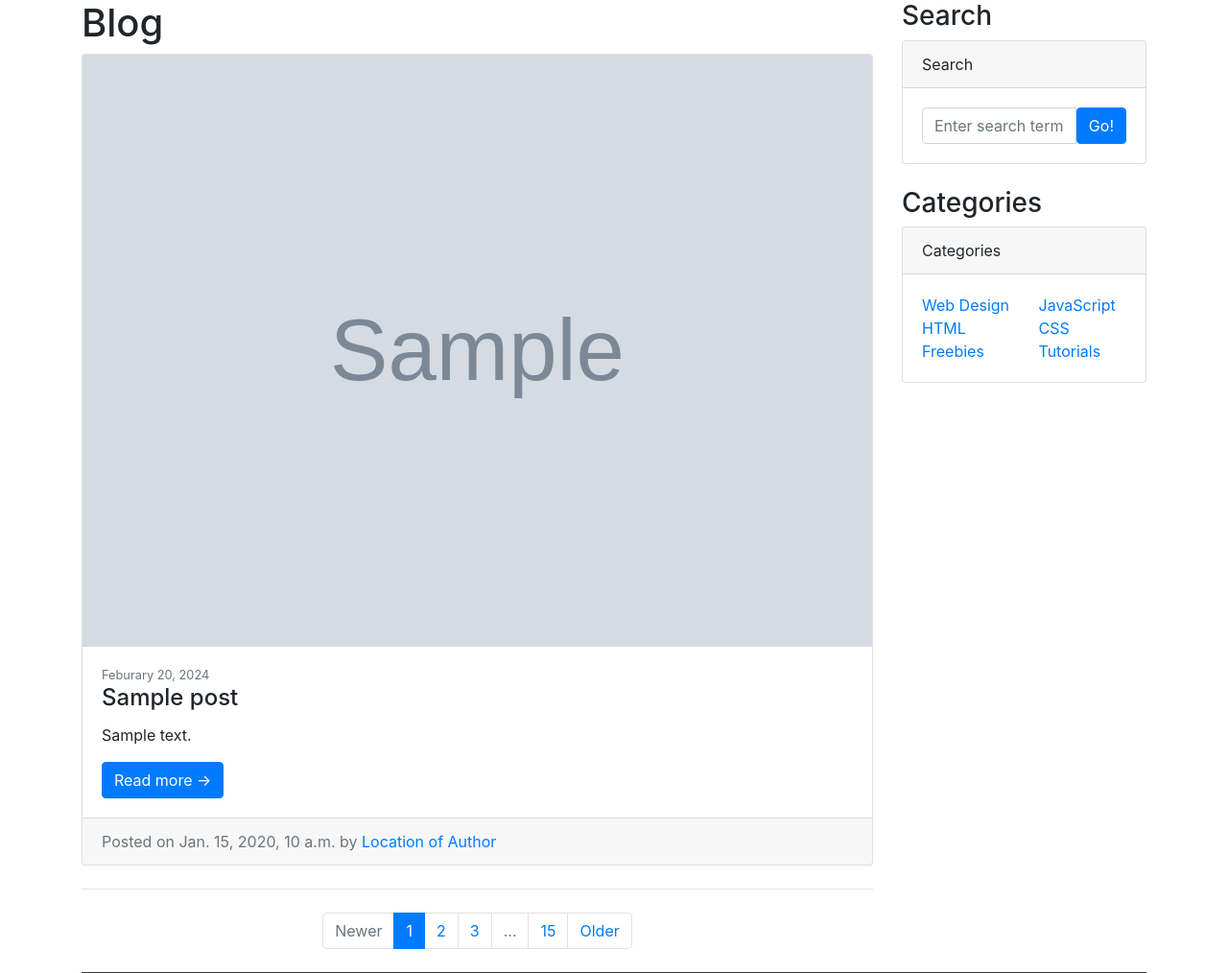
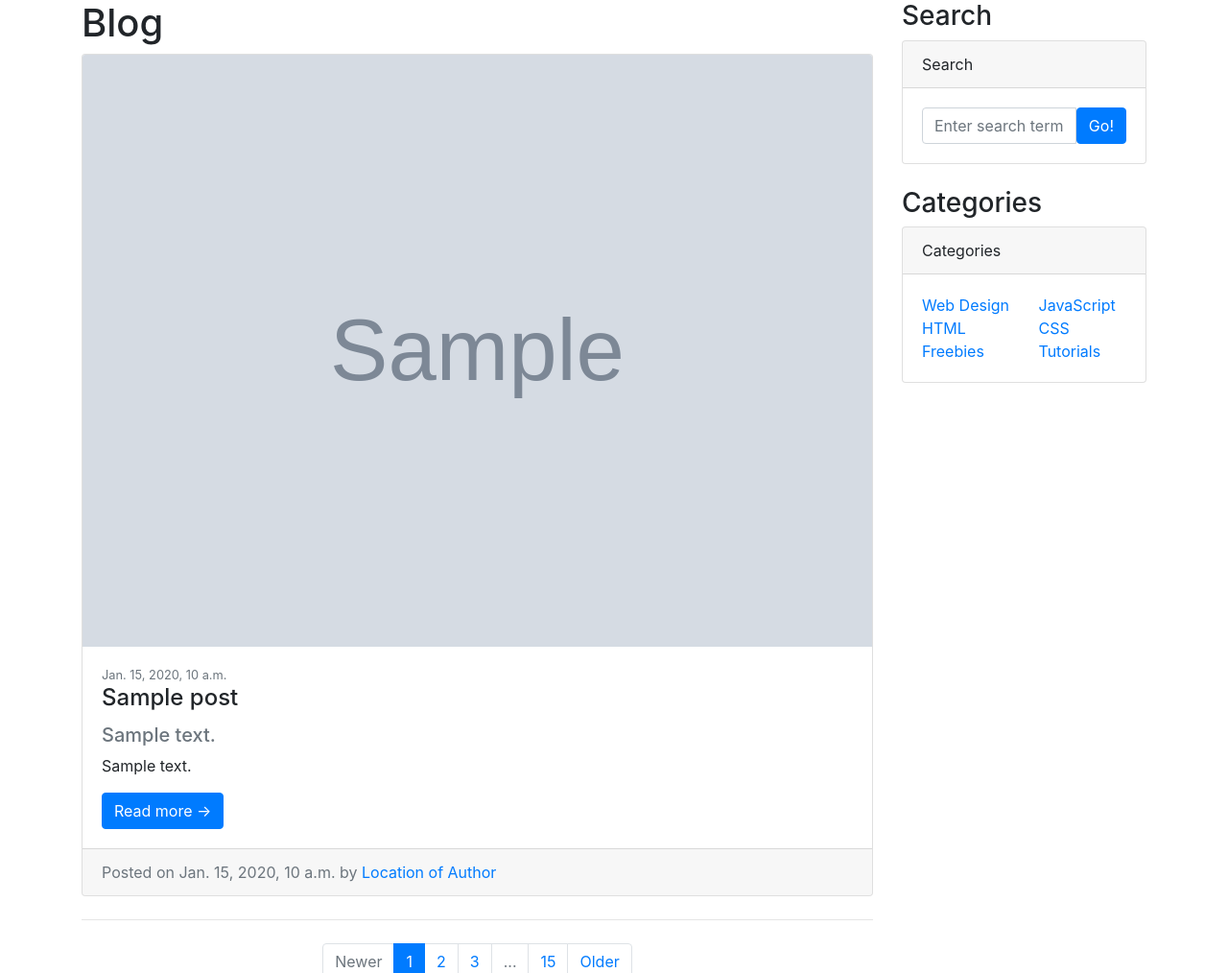
Before and after one commit to Linfo-KR/MyWebPage, a Django app: page /blog/ in a window 1280 px wide. Shown: the part 72-1086 px from the top of the page at 96% size. Run offline with Django 4.2, Linux system fonts and the light colour scheme; tables that the repository leaves empty hold one stand-in row (values such as "Sample post"); grey boxes marked "Sample" are stand-in pictures; some libraries are stand-ins or nearby versions.

Commit message:
Apply on Preview and Hook Text

```diff
--- a/blog/models.py
+++ b/blog/models.py
@@ -3,7 +3,8 @@ import os
 from django.db import models
 
 class Post(models.Model) :
-    title = models.CharField(max_length = 30)
+    title = models.CharField(max_length=30)
+    hookText = models.CharField(max_length=100, blank=True)
     content = models.TextField()
     createTime = models.DateTimeField(auto_now_add = True)
     updateTime = models.DateTimeField(auto_now = True)
--- a/blog/templates/blog/post_detail.html
+++ b/blog/templates/blog/post_detail.html
@@ -41,6 +41,7 @@
                     <header class="mb-4">
                         <!-- Post title-->
                         <h1 class="fw-bolder mb-1">{{ post.title }}</h1>
+                        <h5 class="text-muted">{{ post.hookText }}</h5>
 
                         <!-- Post Author-->
                         <p class="lead">
--- a/blog/templates/blog/post_list.html
+++ b/blog/templates/blog/post_list.html
@@ -85,9 +85,12 @@
                             <img class="card-img-top" src="https://picsum.photos/seed/{{ post.id }}/800/200" alt="Random Image">
                         {% endif %}
                         <div class="card-body">
-                            <div class="small text-muted">Feburary 20, 2024</div>
+                            <div class="small text-muted">{{ post.createTime }}</div>
                             <h2 class="card-title h4">{{ post.title }}</h2>
-                            <p class="card-text">{{ post.content }}</p>
+                            {% if post.hookText %}
+                                <h5 class="text-muted">{{ post.hookText }}</h5>
+                            {% endif %}
+                            <p class="card-text">{{ post.content | truncatewords:45 }}</p>
                             <a class="btn btn-primary" href="{{ post.get_absolute_url }}">Read more &rarr;</a>
                         </div>
                         <div class="card-footer text-muted">
```
